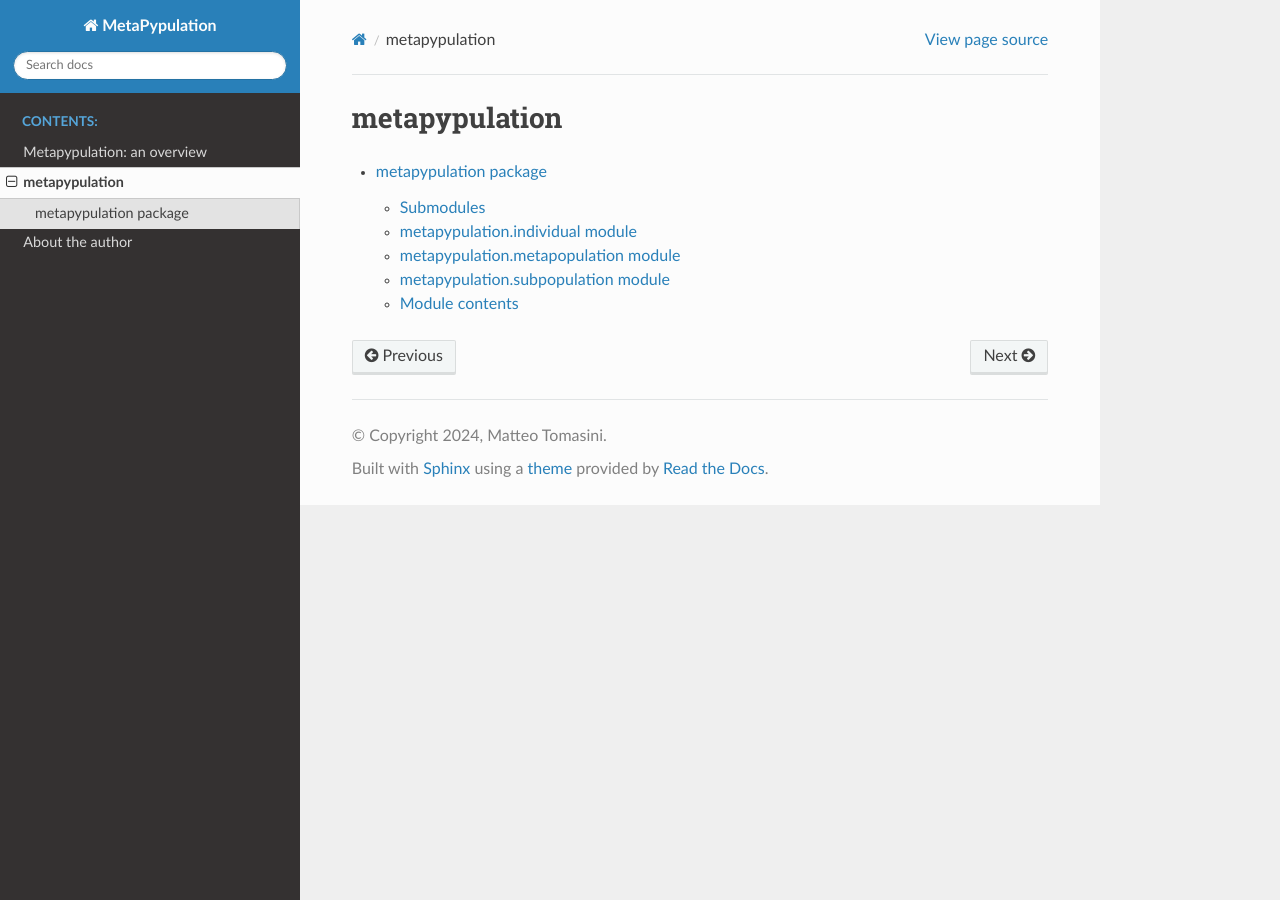
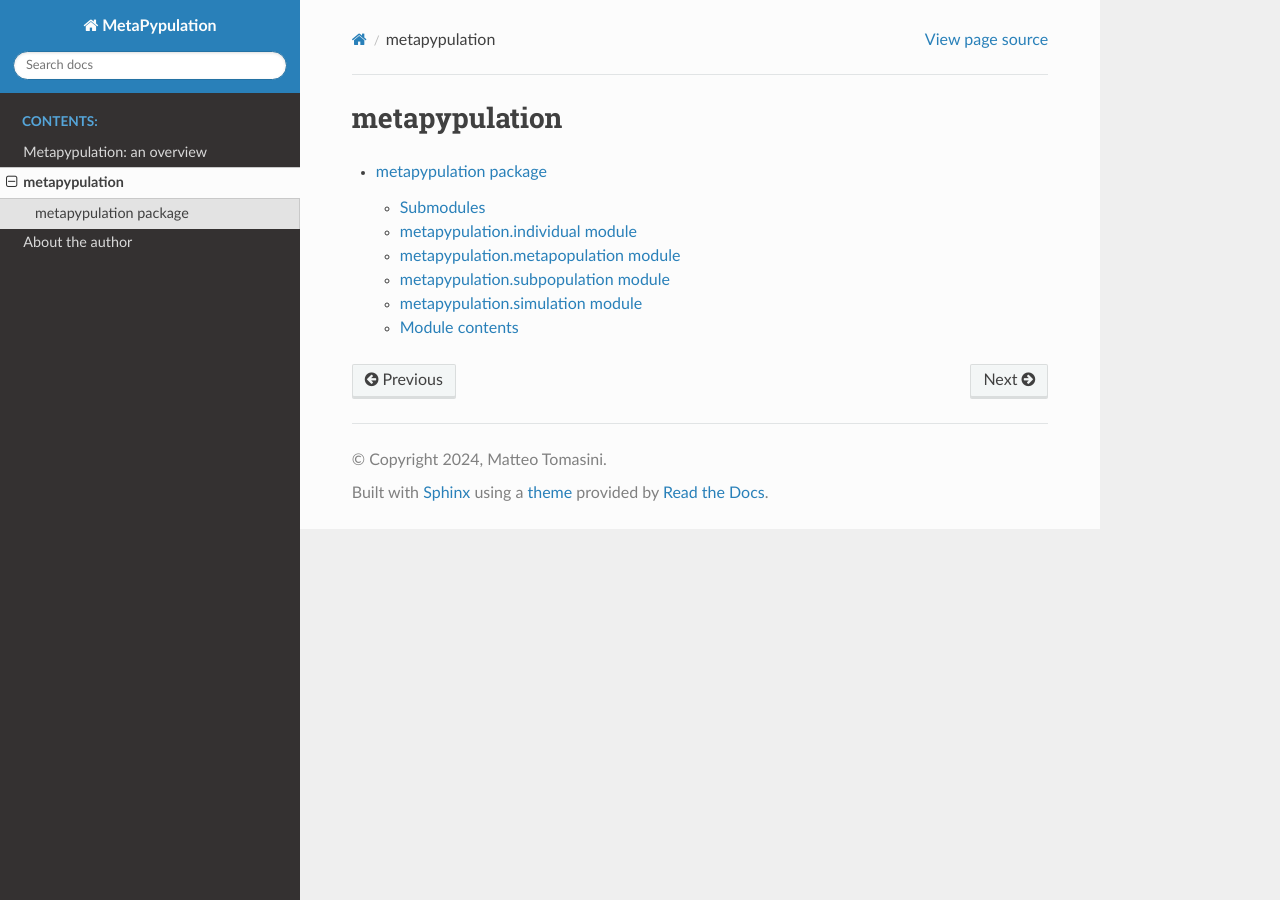
Before and after one commit to mtomasini/MetapopulationsPython, a Sphinx documentation site: the page built from docs/source/modules.rst, in a window 1280 px wide. Built offline with Sphinx 7.4.7 and the Read the Docs theme 2.0.0, drawn with Linux system fonts in a browser that asks for light colours.

Commit message:
Added simulation module to doc

```diff
--- a/docs/source/metapypulation.rst
+++ b/docs/source/metapypulation.rst
@@ -28,6 +28,14 @@ metapypulation.subpopulation module
    :undoc-members:
    :show-inheritance:
 
+metapypulation.simulation module
+-----------------------------------
+
+.. automodule:: metapypulation.simulation
+   :members:
+   :undoc-members:
+   :show-inheritance:
+
 Module contents
 ---------------
 
```
